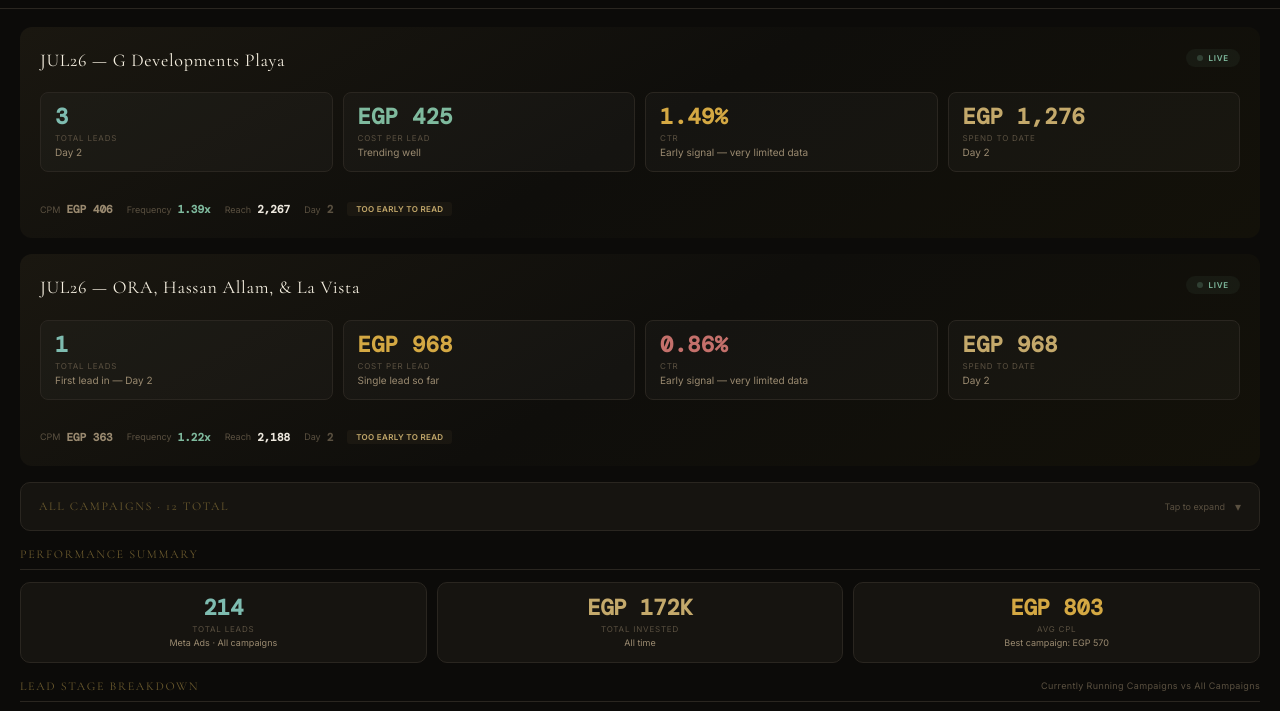
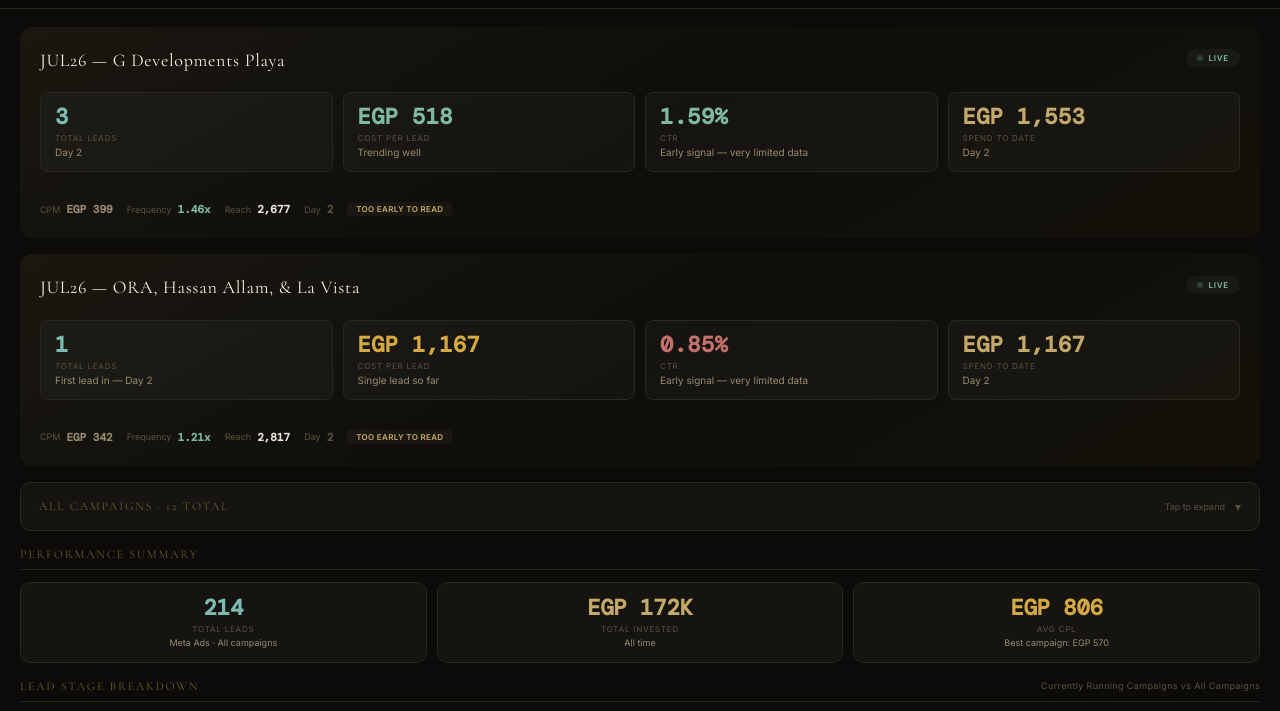
Before and after one commit to Bakry566/maskanconsultancydashboard, a website: page public/index.html in a window 1280 px wide. Shown: the part 50-761 px from the top of the page. Drawn offline with nearby package versions, Linux system fonts and the light colour scheme.

Commit message:
Add files via upload

```diff
--- a/package.json
+++ b/package.json
@@ -1 +1 @@
-{"name":"maskan-command","version":"15.0.0","private":true}
+{"name":"maskan-command","version":"16.0.0","private":true}
--- a/public/index.html
+++ b/public/index.html
@@ -176,14 +176,14 @@ html,body{background:var(--bg);color:var(--txt);font-family:'Inter',sans-serif;-
     </div>
     <div class="b-kpis">
       <div class="bk"><div class="bk-val" style="color:var(--teal)">3</div><div class="bk-lbl">Total Leads</div><div class="bk-sub">Day 2</div></div>
-      <div class="bk"><div class="bk-val" style="color:var(--green)">EGP 425</div><div class="bk-lbl">Cost Per Lead</div><div class="bk-sub">Trending well</div></div>
-      <div class="bk"><div class="bk-val" style="color:var(--amber)">1.49%</div><div class="bk-lbl">CTR</div><div class="bk-sub">Early signal — very limited data</div></div>
-      <div class="bk"><div class="bk-val" style="color:var(--gold)">EGP 1,276</div><div class="bk-lbl">Spend to Date</div><div class="bk-sub">Day 2</div></div>
+      <div class="bk"><div class="bk-val" style="color:var(--green)">EGP 518</div><div class="bk-lbl">Cost Per Lead</div><div class="bk-sub">Trending well</div></div>
+      <div class="bk"><div class="bk-val" style="color:var(--green)">1.59%</div><div class="bk-lbl">CTR</div><div class="bk-sub">Early signal — very limited data</div></div>
+      <div class="bk"><div class="bk-val" style="color:var(--gold)">EGP 1,553</div><div class="bk-lbl">Spend to Date</div><div class="bk-sub">Day 2</div></div>
     </div>
     <div class="b-foot">
-      <div class="bf-item"><span class="bf-lbl">CPM</span><span class="bf-val" style="color:var(--txt2)">EGP 406</span></div>
-      <div class="bf-item"><span class="bf-lbl">Frequency</span><span class="bf-val" style="color:var(--green)">1.39x</span></div>
-      <div class="bf-item"><span class="bf-lbl">Reach</span><span class="bf-val">2,267</span></div>
+      <div class="bf-item"><span class="bf-lbl">CPM</span><span class="bf-val" style="color:var(--txt2)">EGP 399</span></div>
+      <div class="bf-item"><span class="bf-lbl">Frequency</span><span class="bf-val" style="color:var(--green)">1.46x</span></div>
+      <div class="bf-item"><span class="bf-lbl">Reach</span><span class="bf-val">2,677</span></div>
       <div class="bf-item"><span class="bf-lbl">Day</span><span class="bf-val" style="color:var(--sub)">2</span></div>
       <span class="freq-pill" style="background:var(--gbg);color:var(--gold);border:1px solid var(--gold)28">Too early to read</span>
     </div>
@@ -196,14 +196,14 @@ html,body{background:var(--bg);color:var(--txt);font-family:'Inter',sans-serif;-
     </div>
     <div class="b-kpis">
       <div class="bk"><div class="bk-val" style="color:var(--teal)">1</div><div class="bk-lbl">Total Leads</div><div class="bk-sub">First lead in — Day 2</div></div>
-      <div class="bk"><div class="bk-val" style="color:var(--amber)">EGP 968</div><div class="bk-lbl">Cost Per Lead</div><div class="bk-sub">Single lead so far</div></div>
-      <div class="bk"><div class="bk-val" style="color:var(--red)">0.86%</div><div class="bk-lbl">CTR</div><div class="bk-sub">Early signal — very limited data</div></div>
-      <div class="bk"><div class="bk-val" style="color:var(--gold)">EGP 968</div><div class="bk-lbl">Spend to Date</div><div class="bk-sub">Day 2</div></div>
+      <div class="bk"><div class="bk-val" style="color:var(--amber)">EGP 1,167</div><div class="bk-lbl">Cost Per Lead</div><div class="bk-sub">Single lead so far</div></div>
+      <div class="bk"><div class="bk-val" style="color:var(--red)">0.85%</div><div class="bk-lbl">CTR</div><div class="bk-sub">Early signal — very limited data</div></div>
+      <div class="bk"><div class="bk-val" style="color:var(--gold)">EGP 1,167</div><div class="bk-lbl">Spend to Date</div><div class="bk-sub">Day 2</div></div>
     </div>
     <div class="b-foot">
-      <div class="bf-item"><span class="bf-lbl">CPM</span><span class="bf-val" style="color:var(--txt2)">EGP 363</span></div>
-      <div class="bf-item"><span class="bf-lbl">Frequency</span><span class="bf-val" style="color:var(--green)">1.22x</span></div>
-      <div class="bf-item"><span class="bf-lbl">Reach</span><span class="bf-val">2,188</span></div>
+      <div class="bf-item"><span class="bf-lbl">CPM</span><span class="bf-val" style="color:var(--txt2)">EGP 342</span></div>
+      <div class="bf-item"><span class="bf-lbl">Frequency</span><span class="bf-val" style="color:var(--green)">1.21x</span></div>
+      <div class="bf-item"><span class="bf-lbl">Reach</span><span class="bf-val">2,817</span></div>
       <div class="bf-item"><span class="bf-lbl">Day</span><span class="bf-val" style="color:var(--sub)">2</span></div>
       <span class="freq-pill" style="background:var(--gbg);color:var(--gold);border:1px solid var(--gold)28">Too early to read</span>
     </div>
@@ -249,7 +249,7 @@ html,body{background:var(--bg);color:var(--txt);font-family:'Inter',sans-serif;-
         <div class="hc-sub">All time</div>
       </div>
       <div class="hc">
-        <div class="hc-val" style="color:var(--amber)">EGP 803</div>
+        <div class="hc-val" style="color:var(--amber)">EGP 806</div>
         <div class="hc-lbl">Avg CPL</div>
         <div class="hc-sub">Best campaign: EGP 570</div>
       </div>
@@ -321,7 +321,7 @@ html,body{background:var(--bg);color:var(--txt);font-family:'Inter',sans-serif;-
       Most leads (2026): <span style="color:var(--gold)">13</span> (2 BDR Resale Apartment) &nbsp;·&nbsp;
       Lowest CPL in top tier: <span style="color:var(--green)">EGP 551</span> (Playa & Silver Sands Resale Carousel) &nbsp;·&nbsp;
       Best 2026 CTR: <span style="color:var(--amber)">3.60%</span> (6 BDR Resale Villa — 9 leads, outside Top 4 by volume) &nbsp;·&nbsp;
-      Account avg CPL: <span style="color:var(--teal)">EGP 803</span>
+      Account avg CPL: <span style="color:var(--teal)">EGP 806</span>
     </div>
   </div>
 
@@ -335,8 +335,8 @@ html,body{background:var(--bg);color:var(--txt);font-family:'Inter',sans-serif;-
 <script>
 // DATA
 const CAMPS = [
-  {n:'JUL26 - G Developments Playa',s:'ACTIVE',l:3,cpl:425,ctr:1.49,eng:47},
-  {n:'JUL26 - ORA, Hassan Allam, & La Vista',s:'ACTIVE',l:1,cpl:968,ctr:0.86,eng:23},
+  {n:'JUL26 - G Developments Playa',s:'ACTIVE',l:3,cpl:518,ctr:1.59,eng:62},
+  {n:'JUL26 - ORA, Hassan Allam, & La Vista',s:'ACTIVE',l:1,cpl:1167,ctr:0.85,eng:29},
   {n:'JUL26 - La Vista, H.Allam, G Devs & Ora Summer',s:'DONE',l:1,cpl:2729,ctr:1.04,eng:69},
   {n:'G & Ora Developments Resale - Jun/Jul 26',s:'DONE',l:10,cpl:570,ctr:1.26,eng:195},
   {n:'North Coast Resale Units - May 2026',s:'DONE',l:13,cpl:700,ctr:1.78,eng:705},
```
